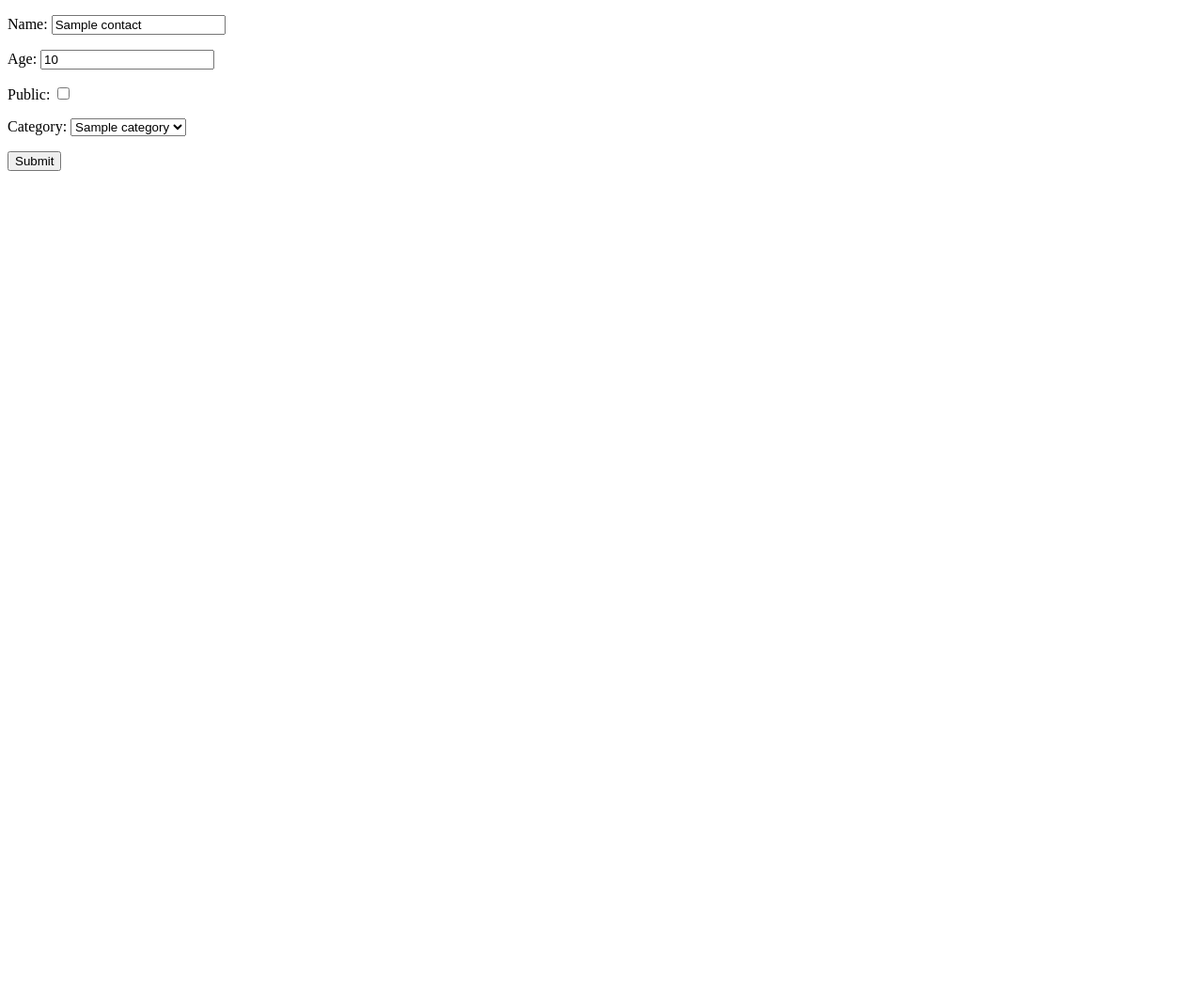
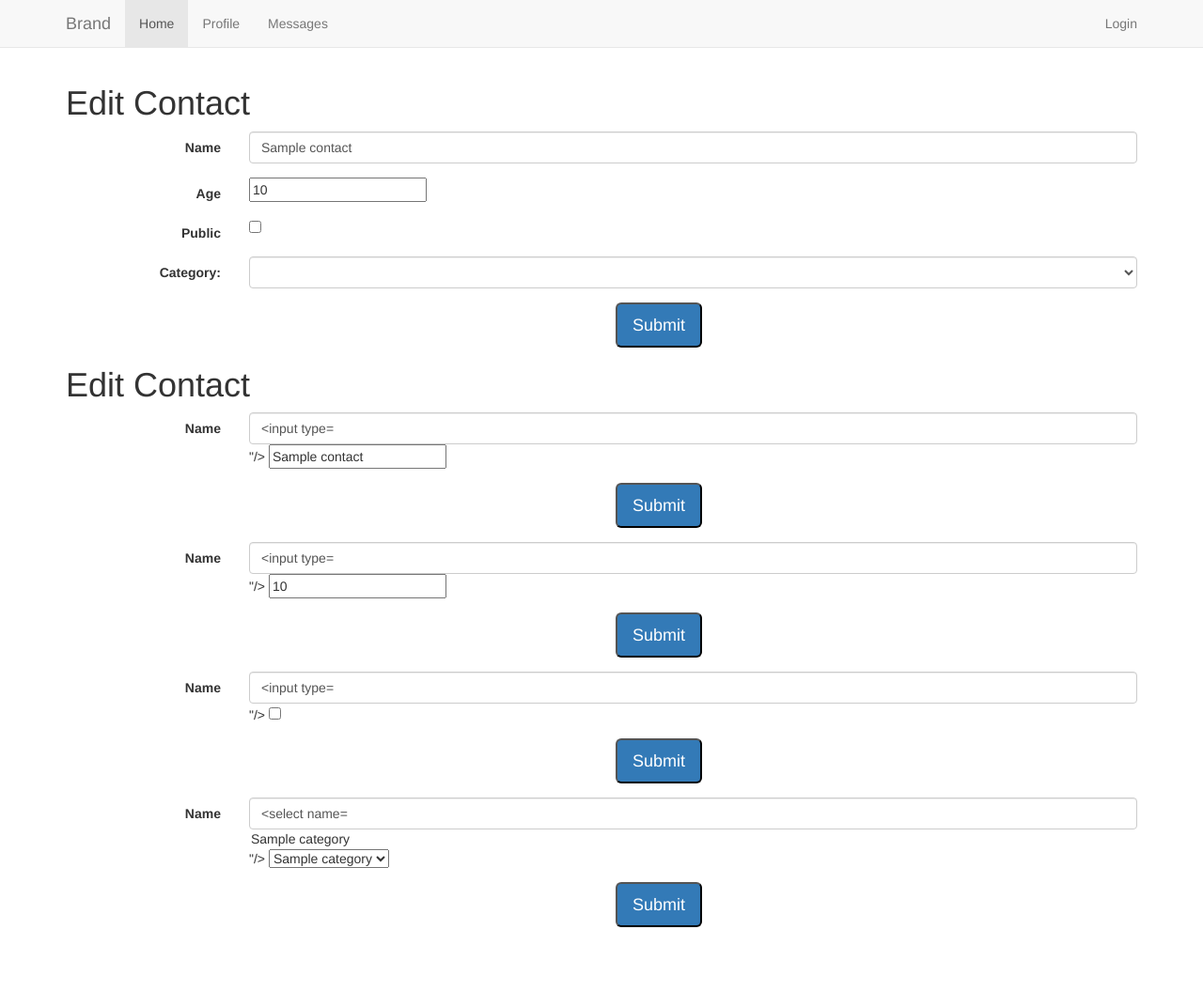
Before and after one commit to benbaka/django_contact_app, a Django app: page /contacts/1/edit in a window 1280 px wide. Shown: the whole page at 94% size. Before the commit the page ends 182 px from the top, so only its background shows below. Run offline with Django 3.2, Linux system fonts and the light colour scheme; a user stored in the database is signed in; tables that the repository leaves empty hold one stand-in row (values such as "Sample post"); lists and menus that the app fills with data are empty; some libraries are stand-ins or nearby versions.

Commit message:
Ben: manual creation of contact page due to bootstrap consideration

```diff
--- a/contacts/templates/contacts/edit_contact_form.html
+++ b/contacts/templates/contacts/edit_contact_form.html
@@ -1,11 +1,13 @@
-<!DOCTYPE html>
-<html>
-<head lang="en">
-    <meta charset="UTF-8">
-    <title>Edit Contact</title>
-</head>
-<body>
+{%  extends "contacts/main.html" %}
+{% load staticfiles %}
+<title>Contact Create</title>
 
+{% block header_files %}
+    <link href="{% static 'custom/css/common.css' %}"
+          rel="stylesheet" media="screen">
+{% endblock %}
+
+{% block content %}
     {% if messages %}
     <ul class="messages">
         {% for message in messages %}
@@ -15,11 +17,68 @@
         {% endfor %}
     </ul>
     {% endif %}
-<form action="/contacts/{{ contact.id }}/update" method="post">
+    <form class="form-horizontal" role="form" action="/contacts/{{ contact.id }}/update" method="post">
+        <h1>Edit Contact</h1>
                 {% csrf_token %}
-    {{ form.as_p }}
-    <input type="submit" value="Submit" />
+                <div class="form-group" form-group-lg>
+                    <label for="id_name" class="col-sm-2  col-md-2 col-lg-2 control-label">Name</label>
+                    <div class="col-sm-10  col-md-10 col-lg-10">
+                        <input type="text" class="form-control" id="id_name"
+                               placeholder="Name" name="name" value="{{ form.name.value }}"/>
+                    </div>
+                </div>
+
+                <div class="form-group" form-group-lg>
+                    <label for="id_age"  class="col-sm-2  col-md-2 col-lg-2 control-label" form-group-lg>Age</label>
+                    <div class="col-sm-10  col-md-10 col-lg-10">
+                        <input id="id_age" placeholder="Age" name="age" type="number" value="{{ contact.age }}" />
+                    </div>
+                </div>
+
+                <div class="form-group" form-group-lg>
+                    <label for="id_public"  class="col-sm-2  col-md-2 col-lg-2 control-label" form-group-lg>Public</label>
+                    <div class="col-sm-10  col-md-10 col-lg-10">
+                        <input id="id_public"  name="public" type="checkbox" value="{{ contact.public }}" />
+                    </div>
+                </div>
+
+                <div class="form-group" form-group-lg>
+                    <label for="id_category" class="col-sm-2  col-md-2 col-lg-2 control-label" form-group-lg>Category:</label>
+                    <div class="col-sm-10  col-md-10 col-lg-10">
+                        <select id="id_category" name="category" class="form-control">
+                            {%  for opt in form_categories %}
+                                <option value="{{ opt.id }}">{{ opt.name }}</option>
+                            {% endfor %}
+                        </select>
+                    </div>
+                </div>
+
+                <div class="form-group" form-group-lg>
+                    <div class="col-sm-6 col-md-6 col-lg-6  pull-right">
+                        <input class="bg-primary btn-lg" type="submit" value="Submit" />
+                    </div>
+                </div>
     </form>
 
-</body>
-</html>
+
+     <form class="form-horizontal" role="form" action="/contacts/{{ contact.id }}/update" method="post">
+        <h1>Edit Contact</h1>
+                {% csrf_token %}
+        {% for field in form %}
+                <div class="form-group" form-group-lg>
+                    <label for="id_name" class="col-sm-2  col-md-2 col-lg-2 control-label">Name</label>
+                    <div class="col-sm-10  col-md-10 col-lg-10">
+                        <input type="text" class="form-control" id="id_name"
+                               placeholder="Name" name="name" value="{{ field }}"/>
+                        {{ field }}
+                    </div>
+                </div>
+                <div class="form-group" form-group-lg>
+                    <div class="col-sm-6 col-md-6 col-lg-6  pull-right">
+                        <input class="bg-primary btn-lg" type="submit" value="Submit" />
+                    </div>
+                </div>
+        {% endfor %}
+    </form>
+
+{% endblock %}
```
Lines whose indentation alone changed are shown as unchanged.
